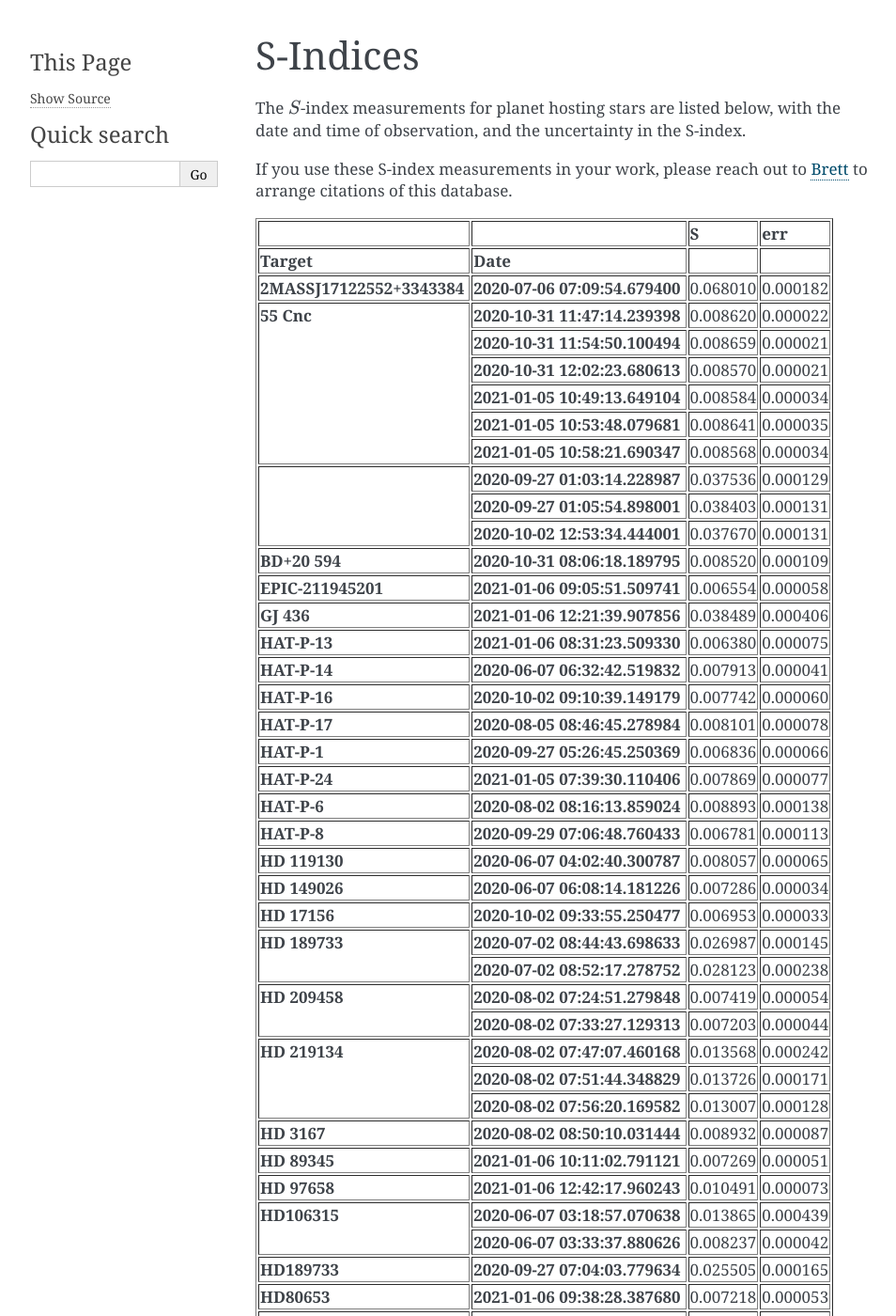
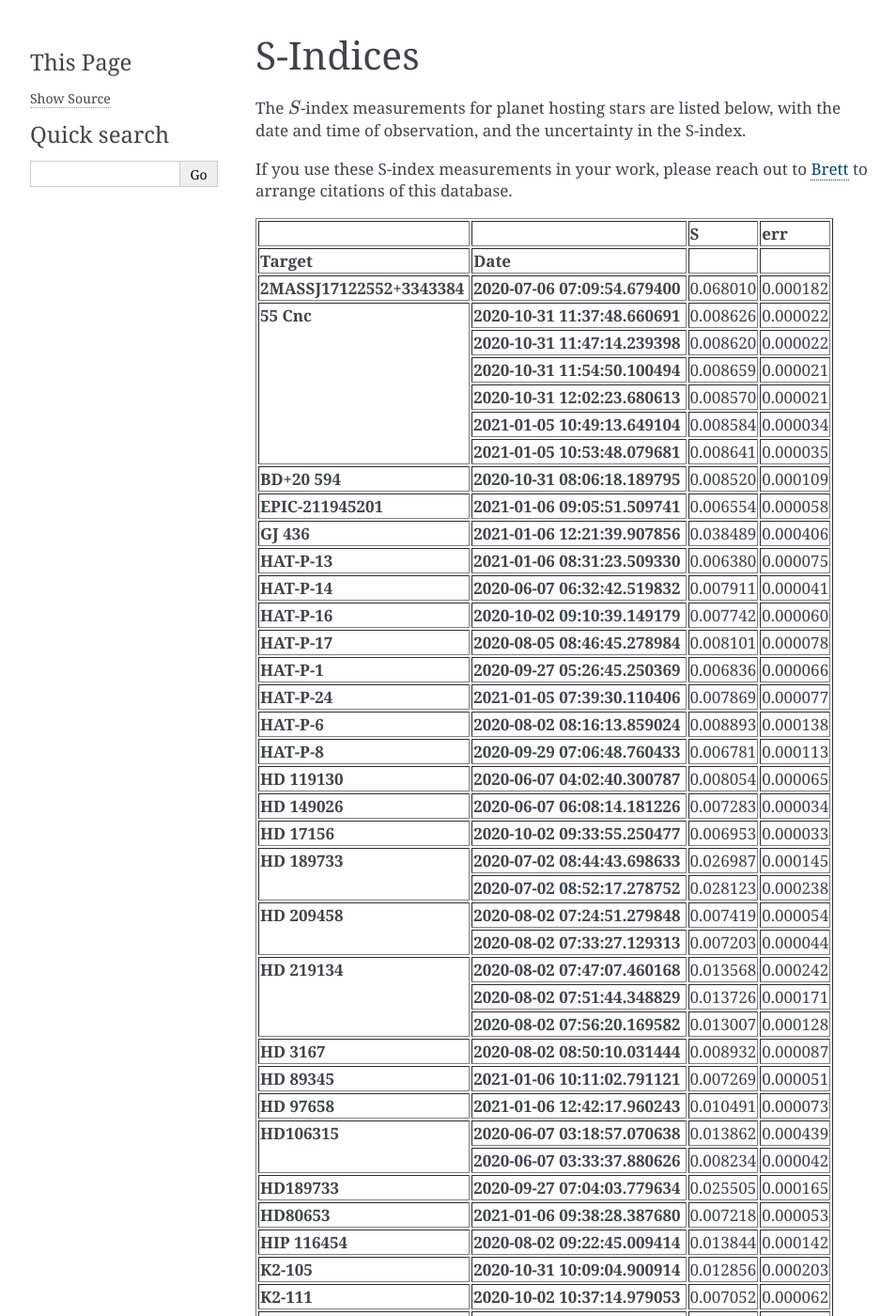
Before and after one commit to bmorris3/owls, a Sphinx documentation site: the page built from docs/owls/sindices.rst, in a window 1280 px wide and 1400 px high. Shown: the whole window at 94% size, without its empty margins (148-1102 px from the left). Built offline with Sphinx 7.4.7, drawn with Linux system fonts in a browser that asks for light colours; the version number could not be read and is left out; some of the changed text lies outside the part shown.

Commit message:
Adding missing (unindexed) spectra files

```diff
--- a/docs/owls/sindices.rst
+++ b/docs/owls/sindices.rst
@@ -34,6 +34,11 @@
             </tr>
             <tr>
               <th rowspan="6" valign="top">55 Cnc</th>
+              <th>2020-10-31 11:37:48.660691</th>
+              <td>0.008626</td>
+              <td>0.000022</td>
+            </tr>
+            <tr>
               <th>2020-10-31 11:47:14.239398</th>
               <td>0.008620</td>
               <td>0.000022</td>
@@ -57,27 +62,6 @@
               <th>2021-01-05 10:53:48.079681</th>
               <td>0.008641</td>
               <td>0.000035</td>
-            </tr>
-            <tr>
-              <th>2021-01-05 10:58:21.690347</th>
-              <td>0.008568</td>
-              <td>0.000034</td>
-            </tr>
-            <tr>
-              <th rowspan="3" valign="top"></th>
-              <th>2020-09-27 01:03:14.228987</th>
-              <td>0.037536</td>
-              <td>0.000129</td>
-            </tr>
-            <tr>
-              <th>2020-09-27 01:05:54.898001</th>
-              <td>0.038403</td>
-              <td>0.000131</td>
-            </tr>
-            <tr>
-              <th>2020-10-02 12:53:34.444001</th>
-              <td>0.037670</td>
-              <td>0.000131</td>
             </tr>
             <tr>
               <th>BD+20 594</th>
@@ -106,7 +90,7 @@
             <tr>
               <th>HAT-P-14</th>
               <th>2020-06-07 06:32:42.519832</th>
-              <td>0.007913</td>
+              <td>0.007911</td>
               <td>0.000041</td>
             </tr>
             <tr>
@@ -148,13 +132,13 @@
             <tr>
               <th>HD 119130</th>
               <th>2020-06-07 04:02:40.300787</th>
-              <td>0.008057</td>
+              <td>0.008054</td>
               <td>0.000065</td>
             </tr>
             <tr>
               <th>HD 149026</th>
               <th>2020-06-07 06:08:14.181226</th>
-              <td>0.007286</td>
+              <td>0.007283</td>
               <td>0.000034</td>
             </tr>
             <tr>
@@ -222,12 +206,12 @@
             <tr>
               <th rowspan="2" valign="top">HD106315</th>
               <th>2020-06-07 03:18:57.070638</th>
-              <td>0.013865</td>
+              <td>0.013862</td>
               <td>0.000439</td>
             </tr>
             <tr>
               <th>2020-06-07 03:33:37.880626</th>
-              <td>0.008237</td>
+              <td>0.008234</td>
               <td>0.000042</td>
             </tr>
             <tr>
@@ -333,6 +317,12 @@
               <td>0.000381</td>
             </tr>
             <tr>
+              <th>K2-77</th>
+              <th>2020-10-06 10:20:40.871027</th>
+              <td>0.026567</td>
+              <td>0.000347</td>
+            </tr>
+            <tr>
               <th>KELT-18</th>
               <th>2020-09-29 02:30:40.760337</th>
               <td>0.012009</td>
@@ -537,6 +527,18 @@
               <td>0.000046</td>
             </tr>
             <tr>
+              <th>CoRoT-7</th>
+              <th>2020-10-06 11:29:06.901421</th>
+              <td>0.076648</td>
+              <td>0.001090</td>
+            </tr>
+            <tr>
+              <th>GJ 3470</th>
+              <th>2020-10-06 12:09:53.606879</th>
+              <td>0.013199</td>
+              <td>0.000092</td>
+            </tr>
+            <tr>
               <th>hat-p-20</th>
               <th>2020-10-02 12:33:58.780814</th>
               <td>0.034276</td>
```
Also changed, not shown: other parts of docs/owls/sindices.rst (+4 -4 lines).
